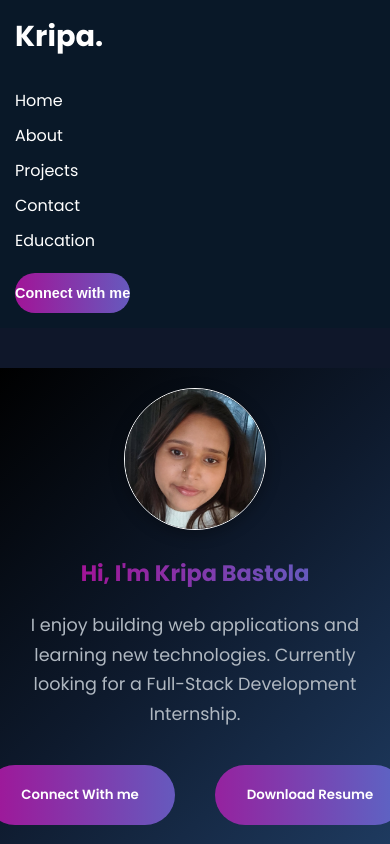
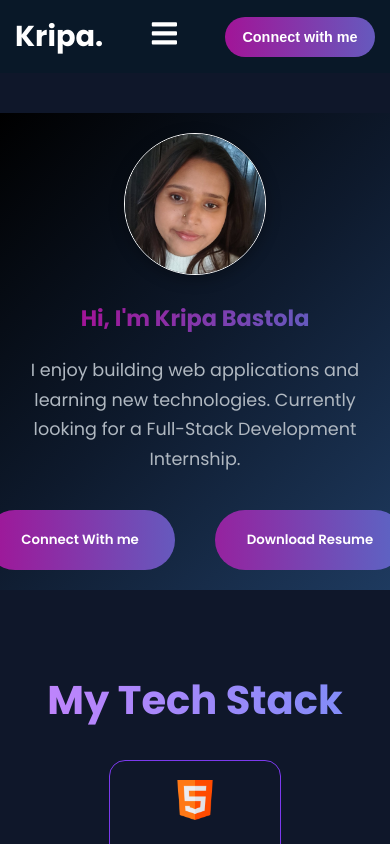
Before and after one commit to kripa2061/Portfolio, a React (Vite) app: page / in a window 390 px wide. Shown: the top 844 px of the page. Built offline with nearby package versions, Linux system fonts and the light colour scheme.

Commit message:
Navbar Responsive

```diff
--- a/src/Component/Header.jsx
+++ b/src/Component/Header/Header.jsx
@@ -1,5 +1,5 @@
 import React from 'react'
-import profile from '../assets/Profile.jpg'
+import profile from "../../assets/Profile.jpg"
 import './Header.css'
 const Header = () => {
     return (
--- a/src/Component/Navbar.jsx
+++ /dev/null
@@ -1,29 +0,0 @@
-import React, { useState } from 'react'
-import './Navbar.css'
-
-const Navbar = () => {
-    const [navbar,setNavbar]=useState("Home")
-  return (
-    <div>
-      <div className="container">
-        <div className="name">
-            <h2>Kripa.</h2>
-        </div>
-        <div className="navbar">
-            <ul>
-             <a href='#home'><li onClick={()=>setNavbar("home")} className={navbar==='home'?'active':" "}>Home</li></a>
-              <a href='#about'>  <li onClick={()=>setNavbar("about")} className={navbar==='about'?'active':" "}>About</li></a>
-              <a href='#projects'>   <li onClick={()=>setNavbar("projects")} className={navbar==='project'?'active':" "}>Projects</li></a>
-               <a href='#contact'>  <li onClick={()=>setNavbar("contact")} className={navbar==='contact'?'active':" "}>Contact</li></a>
-                <a href='#education'><li onClick={()=>setNavbar("education")} className={navbar==='education'?'active':" "}>Education</li></a>
-            </ul>
-        </div>
-        <div className="contact-button">
-              <a href='#contact'> <button>Connect with me</button></a>
-        </div>
-      </div>
-    </div>
-  )
-}
-
-export default Navbar
--- a/src/Component/Navbar.css
+++ b/src/Component/Navbar/Navbar.css
@@ -113,7 +113,117 @@ html, body {
   }
   .contact-button button {
     height: 40px;
-    width: 100%;
+    width: 90px;
     font-size: 0.9rem;
   }
 }
+.hamburger {
+  display: none;
+  color: white;
+  font-size: 1.8rem;
+  cursor: pointer;
+}
+
+/* MOBILE */
+@media (max-width: 768px) {
+
+  .hamburger {
+    display: block;
+  }
+.contact-button button{
+  width: 150px;
+}
+  .navbar {
+    display: none;
+    width: 100%;
+  }
+
+  .navbar.open {
+    display: block;
+  }
+
+  .navbar ul {
+    flex-direction: column;
+    gap: 15px;
+  }
+
+  .container {
+    flex-direction: row;
+    justify-content: space-between;
+    align-items: center;
+  }
+
+}
+.hamburger {
+  display: none;
+  color: white;
+  font-size: 1.8rem;
+  cursor: pointer;
+}
+
+/* overlay background */
+.overlay {
+  position: fixed;
+  top: 0;
+  left: 0;
+  width: 100%;
+  height: 100%;
+  background: rgba(0,0,0,0.5);
+  opacity: 0;
+  visibility: hidden;
+  transition: 0.3s;
+}
+
+.overlay.show {
+  opacity: 1;
+  visibility: visible;
+}
+
+/* side menu */
+.side-menu {
+  position: fixed;
+  top: 0;
+  right: -260px;
+  width: 260px;
+  height: 100%;
+  background: #0b1c33;
+  padding: 20px;
+  transition: 0.3s ease;
+  z-index: 1000;
+}
+
+.side-menu.open {
+  right: 0;
+}
+
+.side-menu ul {
+  list-style: none;
+  padding: 0;
+  margin-top: 40px;
+}
+
+.side-menu ul li {
+  color: white;
+  padding: 15px 0;
+  cursor: pointer;
+  font-size: 18px;
+}
+
+/* close icon */
+.close-icon {
+  color: white;
+  font-size: 22px;
+  cursor: pointer;
+}
+
+/* mobile */
+@media (max-width: 768px) {
+  .hamburger {
+    display: block;
+  }
+
+  .navbar {
+    display: none;
+  }
+
+}
--- /dev/null
+++ b/src/Component/Navbar/Navbar.jsx
@@ -0,0 +1,43 @@
+import React, { useState } from 'react'
+import './Navbar.css'
+import { FaBars } from 'react-icons/fa'
+
+const Navbar = () => {
+  const [navbar, setNavbar] = useState("home")
+  const [menuOpen, setMenuOpen] = useState(false)
+
+  const handleClick = (value) => {
+    setNavbar(value)
+    setMenuOpen(false) // close menu after click (mobile)
+  }
+
+  return (
+    <div className="container">
+      <div className="name">
+        <h2>Kripa.</h2>
+      </div>
+
+      {/* hamburger icon */}
+      <div className="hamburger" onClick={() => setMenuOpen(!menuOpen)}>
+        <FaBars />
+      </div>
+
+      {/* nav links */}
+      <div className={`navbar ${menuOpen ? "open" : ""}`}>
+        <ul>
+          <a href="#home"><li onClick={() => handleClick("home")} className={navbar === "home" ? "active" : ""}>Home</li></a>
+          <a href="#about"><li onClick={() => handleClick("about")} className={navbar === "about" ? "active" : ""}>About</li></a>
+          <a href="#projects"><li onClick={() => handleClick("projects")} className={navbar === "projects" ? "active" : ""}>Projects</li></a>
+          <a href="#contact"><li onClick={() => handleClick("contact")} className={navbar === "contact" ? "active" : ""}>Contact</li></a>
+          <a href="#education"><li onClick={() => handleClick("education")} className={navbar === "education" ? "active" : ""}>Education</li></a>
+        </ul>
+      </div>
+
+      <div className="contact-button">
+        <a href="#contact"><button>Connect with me</button></a>
+      </div>
+    </div>
+  )
+}
+
+export default Navbar
```
Also changed, not shown: src/App.jsx (+11 -10 lines), src/Component/Header/Header.css (renamed from src/Component/Header.css).
